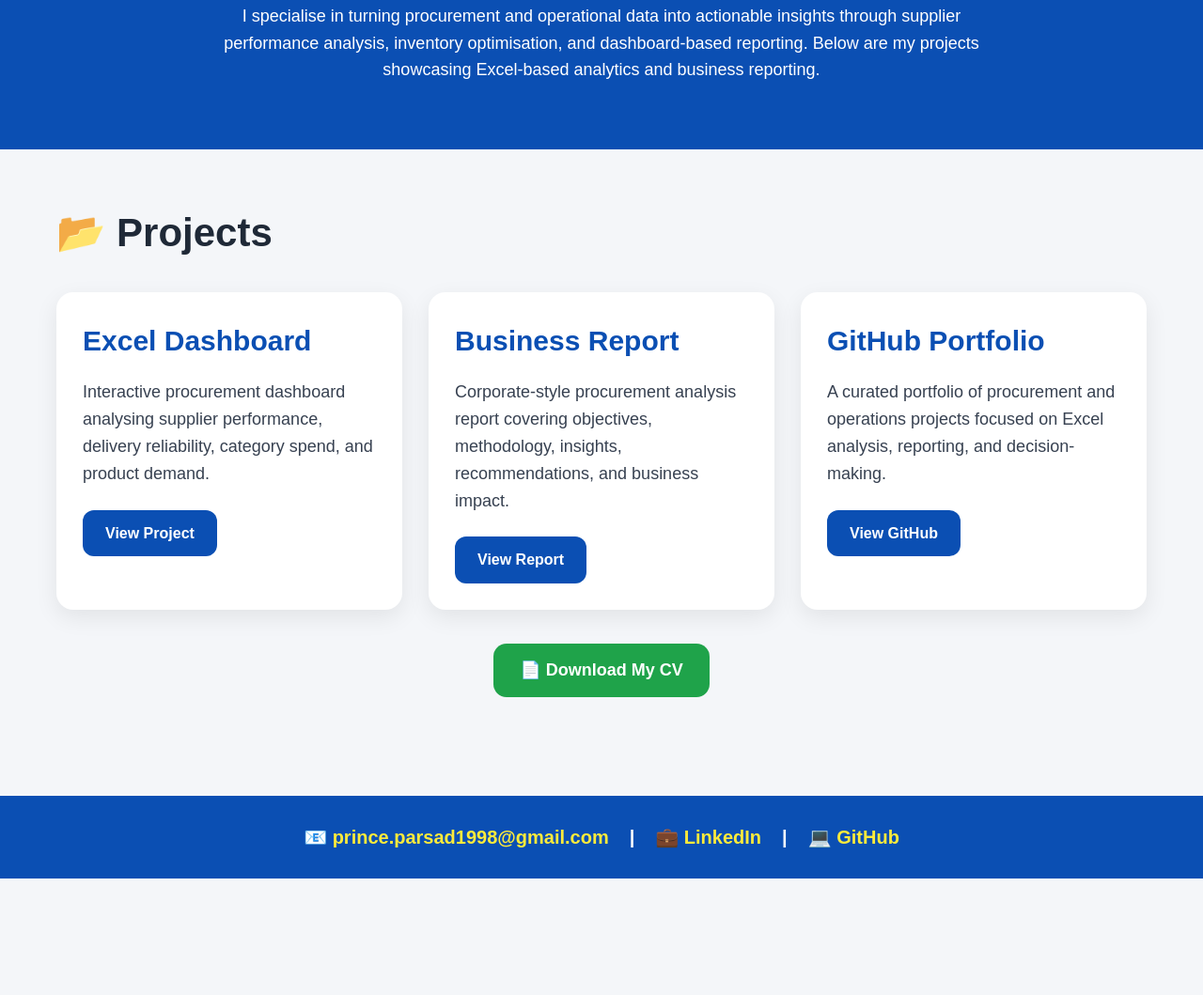
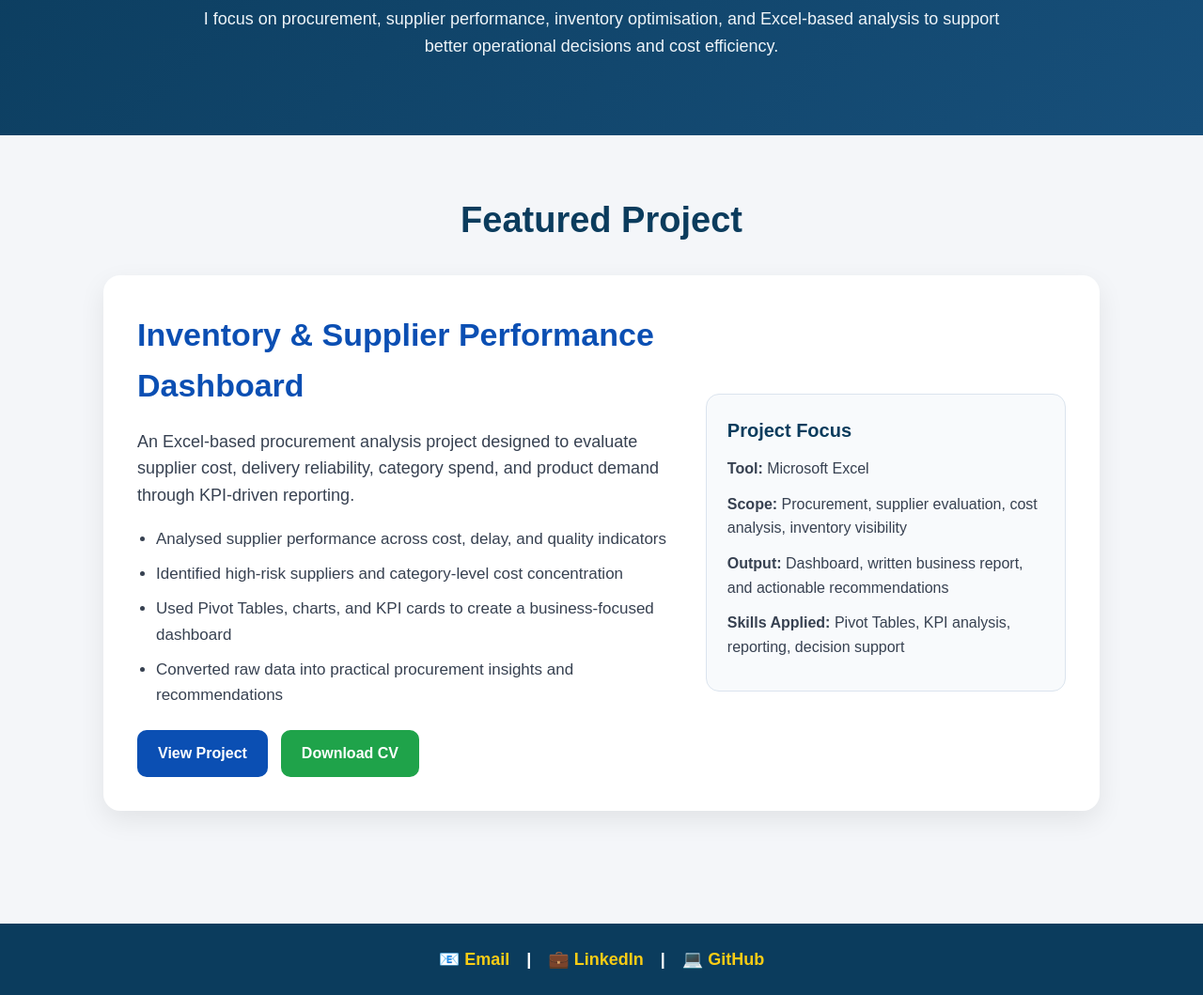
Before and after one commit to princeparsad/princeparsad.github.io, a plain HTML site: page index.html in a window 1280 px wide. Shown: the part 234-1293 px from the top of the page at 94% size. Before the commit the page ends 1169 px from the top, so only its background shows below. Drawn offline with Linux system fonts and the light colour scheme.

Commit message:
Update index.html

```diff
--- a/index.html
+++ b/index.html
@@ -19,78 +19,92 @@
 }
 
 .hero {
-      background: #0b4fb3;
+background: linear-gradient(135deg, #0b3c5d, #174f7a);
 color: white;
 text-align: center;
-      padding: 80px 20px 70px;
+padding: 90px 20px 80px;
 }
 
 .hero h1 {
-      font-size: 56px;
+font-size: 52px;
 font-weight: 700;
 margin-bottom: 10px;
+letter-spacing: 0.5px;
 }
 
 .hero h2 {
 font-size: 22px;
+font-weight: 600;
 margin-bottom: 22px;
-      font-weight: 600;
+color: #dbeafe;
 }
 
 .hero p {
 max-width: 850px;
 margin: 0 auto;
 font-size: 18px;
+color: #eef4f8;
 }
 
 .section {
-      max-width: 1200px;
+max-width: 1100px;
 margin: 0 auto;
-      padding: 55px 20px;
+padding: 60px 20px;
 }
 
 .section-title {
-      font-size: 42px;
+font-size: 38px;
 font-weight: 700;
-      margin-bottom: 30px;
-      color: #1f2937;
+margin-bottom: 28px;
+color: #0b3c5d;
+text-align: center;
 }
 
-    .projects {
+.featured-card {
+background: white;
+border-radius: 18px;
+padding: 36px;
+box-shadow: 0 10px 28px rgba(0, 0, 0, 0.08);
 display: grid;
-      grid-template-columns: repeat(auto-fit, minmax(280px, 1fr));
-      gap: 28px;
+grid-template-columns: 1.2fr 0.8fr;
+gap: 30px;
+align-items: center;
 }
 
-    .card {
-      background: white;
-      border-radius: 18px;
-      padding: 28px;
-      box-shadow: 0 8px 24px rgba(0, 0, 0, 0.08);
-      transition: transform 0.2s ease, box-shadow 0.2s ease;
+.featured-card h3 {
+font-size: 34px;
+color: #0b4fb3;
+margin-bottom: 18px;
 }
 
-    .card:hover {
-      transform: translateY(-6px);
-      box-shadow: 0 12px 30px rgba(0, 0, 0, 0.12);
+.featured-card p {
+font-size: 18px;
+color: #374151;
+margin-bottom: 18px;
 }
 
-    .card h3 {
-      font-size: 30px;
-      margin-bottom: 16px;
-      color: #0b4fb3;
+.bullet-list {
+margin-bottom: 24px;
+padding-left: 20px;
 }
 
-    .card p {
-      font-size: 18px;
-      margin-bottom: 24px;
+.bullet-list li {
+margin-bottom: 10px;
 color: #374151;
+font-size: 17px;
+}
+
+.btn-group {
+display: flex;
+flex-wrap: wrap;
+gap: 14px;
+margin-top: 10px;
 }
 
 .btn {
 display: inline-block;
-      padding: 12px 24px;
-      border-radius: 12px;
+padding: 12px 22px;
+border-radius: 10px;
 background: #0b4fb3;
 color: white;
 text-decoration: none;
@@ -102,46 +116,53 @@
 background: #083b84;
 }
 
-    .resume-wrap {
-      text-align: center;
-      margin-top: 36px;
+.btn-secondary {
+background: #1fa34a;
 }
 
-    .resume-btn {
-      background: #1fa34a;
-      padding: 14px 28px;
-      border-radius: 14px;
-      text-decoration: none;
-      color: white;
-      font-size: 18px;
-      font-weight: 700;
-      display: inline-block;
-    }
-
-    .resume-btn:hover {
+.btn-secondary:hover {
 background: #16803a;
 }
 
+.summary-box {
+background: #f8fafc;
+border: 1px solid #dbe4ee;
+border-radius: 14px;
+padding: 22px;
+}
+
+.summary-box h4 {
+color: #0b3c5d;
+font-size: 20px;
+margin-bottom: 12px;
+}
+
+.summary-box p {
+margin-bottom: 12px;
+font-size: 16px;
+color: #374151;
+}
+
 .footer {
-      background: #0b4fb3;
+background: #0b3c5d;
 color: white;
-      padding: 28px 20px;
-      margin-top: 50px;
+padding: 24px 20px;
+margin-top: 60px;
 }
 
 .footer-links {
-      max-width: 1200px;
+max-width: 1100px;
 margin: 0 auto;
 display: flex;
 justify-content: center;
 flex-wrap: wrap;
-      gap: 22px;
-      font-size: 20px;
+gap: 18px;
+font-size: 18px;
 font-weight: 600;
 }
 
 .footer a {
-      color: #ffeb3b;
+color: #facc15;
 text-decoration: none;
 }
 
@@ -149,7 +170,11 @@
 text-decoration: underline;
 }
 
-    @media (max-width: 768px) {
+@media (max-width: 900px) {
+.featured-card {
+grid-template-columns: 1fr;
+}
+
 .hero h1 {
 font-size: 40px;
 }
@@ -158,21 +183,14 @@
 font-size: 20px;
 }
 
-      .hero p {
+.hero p,
+.featured-card p,
+.bullet-list li {
 font-size: 16px;
 }
 
-      .section-title {
-        font-size: 34px;
-      }
-
-      .card h3 {
-        font-size: 26px;
-      }
-
-      .card p,
-      .footer-links {
-        font-size: 17px;
+.featured-card h3 {
+font-size: 28px;
 }
 }
 </style>
@@ -183,58 +201,48 @@
 <h1>Prince Parsad</h1>
 <h2>Procurement & Operations Analyst</h2>
 <p>
-      I specialise in turning procurement and operational data into actionable insights through
-      supplier performance analysis, inventory optimisation, and dashboard-based reporting.
-      Below are my projects showcasing Excel-based analytics and business reporting.
+I focus on procurement, supplier performance, inventory optimisation, and Excel-based analysis
+to support better operational decisions and cost efficiency.
 </p>
 </section>
 
 <section class="section">
-    <h2 class="section-title">📂 Projects</h2>
+<h2 class="section-title">Featured Project</h2>
 
-    <div class="projects">
-      <div class="card">
-        <h3>Excel Dashboard</h3>
+<div class="featured-card">
+<div>
+<h3>Inventory & Supplier Performance Dashboard</h3>
 <p>
-          Interactive procurement dashboard analysing supplier performance, delivery reliability,
-          category spend, and product demand.
+An Excel-based procurement analysis project designed to evaluate supplier cost,
+delivery reliability, category spend, and product demand through KPI-driven reporting.
 </p>
-        <a class="btn" href="https://github.com/princeparsad/Inventory-Supplier-Dashboard" target="_blank">
-          View Project
-        </a>
-      </div>
 
-      <div class="card">
-        <h3>Business Report</h3>
-        <p>
-          Corporate-style procurement analysis report covering objectives, methodology, insights,
-          recommendations, and business impact.
-        </p>
-        <a class="btn" href="https://github.com/princeparsad/Inventory-Supplier-Dashboard/blob/main/Procurement_Analysis_Report.pdf" target="_blank">
-          View Report
-        </a>
-      </div>
+<ul class="bullet-list">
+<li>Analysed supplier performance across cost, delay, and quality indicators</li>
+<li>Identified high-risk suppliers and category-level cost concentration</li>
+<li>Used Pivot Tables, charts, and KPI cards to create a business-focused dashboard</li>
+<li>Converted raw data into practical procurement insights and recommendations</li>
+</ul>
 
-      <div class="card">
-        <h3>GitHub Portfolio</h3>
-        <p>
-          A curated portfolio of procurement and operations projects focused on Excel analysis,
-          reporting, and decision-making.
-        </p>
-        <a class="btn" href="https://github.com/princeparsad" target="_blank">
-          View GitHub
-        </a>
+<div class="btn-group">
+<a class="btn" href="https://github.com/princeparsad/Inventory-Supplier-Dashboard" target="_blank">View Project</a>
+<a class="btn btn-secondary" href="YOUR_CV_LINK_HERE" target="_blank">Download CV</a>
 </div>
 </div>
 
-    <div class="resume-wrap">
-      <a class="resume-btn" href="YOUR_CV_FILE_LINK_HERE" target="_blank">📄 Download My CV</a>
+<div class="summary-box">
+<h4>Project Focus</h4>
+<p><strong>Tool:</strong> Microsoft Excel</p>
+<p><strong>Scope:</strong> Procurement, supplier evaluation, cost analysis, inventory visibility</p>
+<p><strong>Output:</strong> Dashboard, written business report, and actionable recommendations</p>
+<p><strong>Skills Applied:</strong> Pivot Tables, KPI analysis, reporting, decision support</p>
+</div>
 </div>
 </section>
 
 <footer class="footer">
 <div class="footer-links">
-      <a href="mailto:prince.parsad1998@gmail.com">📧 prince.parsad1998@gmail.com</a>
+<a href="mailto:prince.parsad1998@gmail.com">📧 Email</a>
 <span>|</span>
 <a href="https://www.linkedin.com/in/prince-parsad/" target="_blank">💼 LinkedIn</a>
 <span>|</span>
```
Lines whose indentation alone changed are shown as unchanged.
